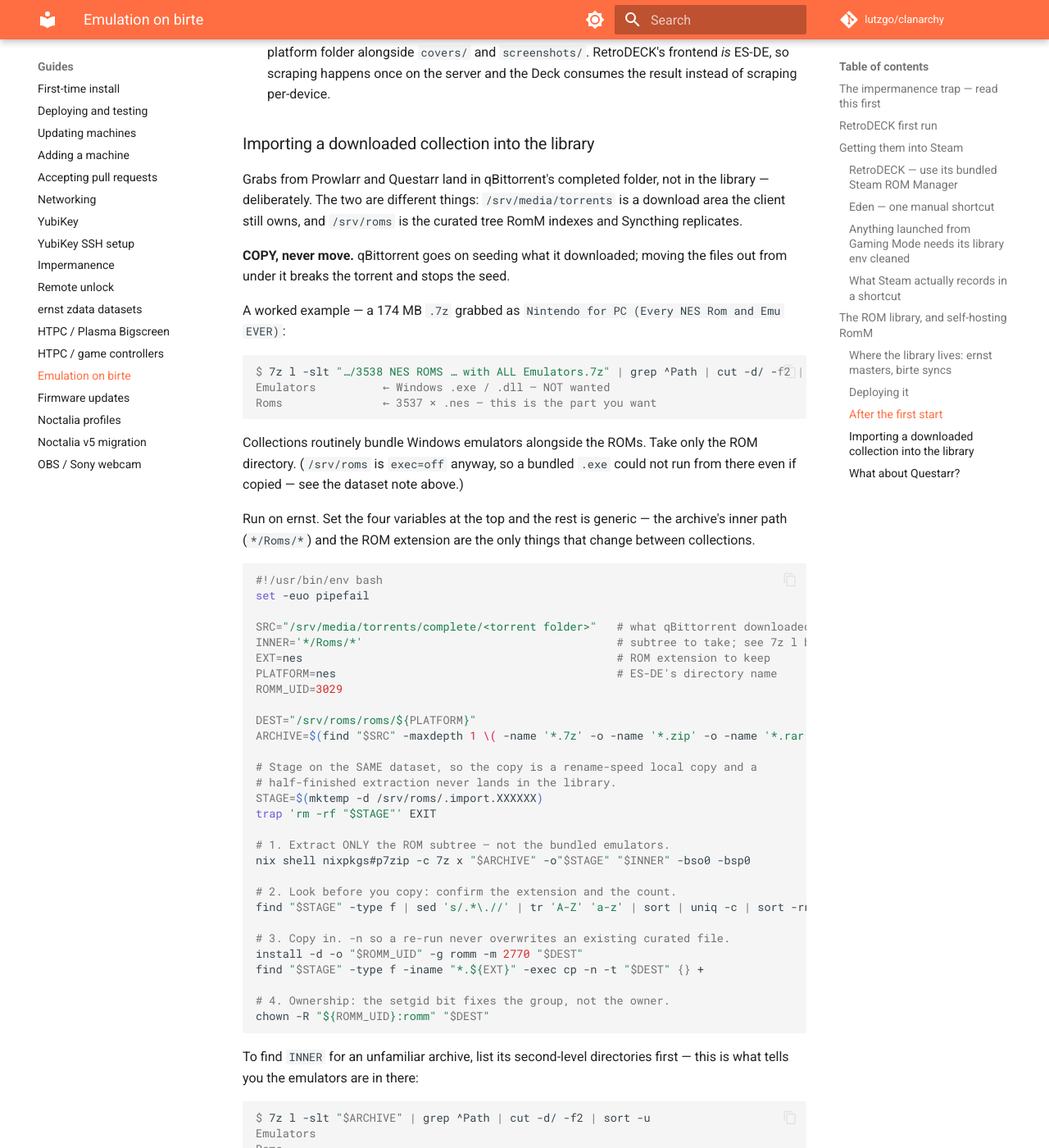
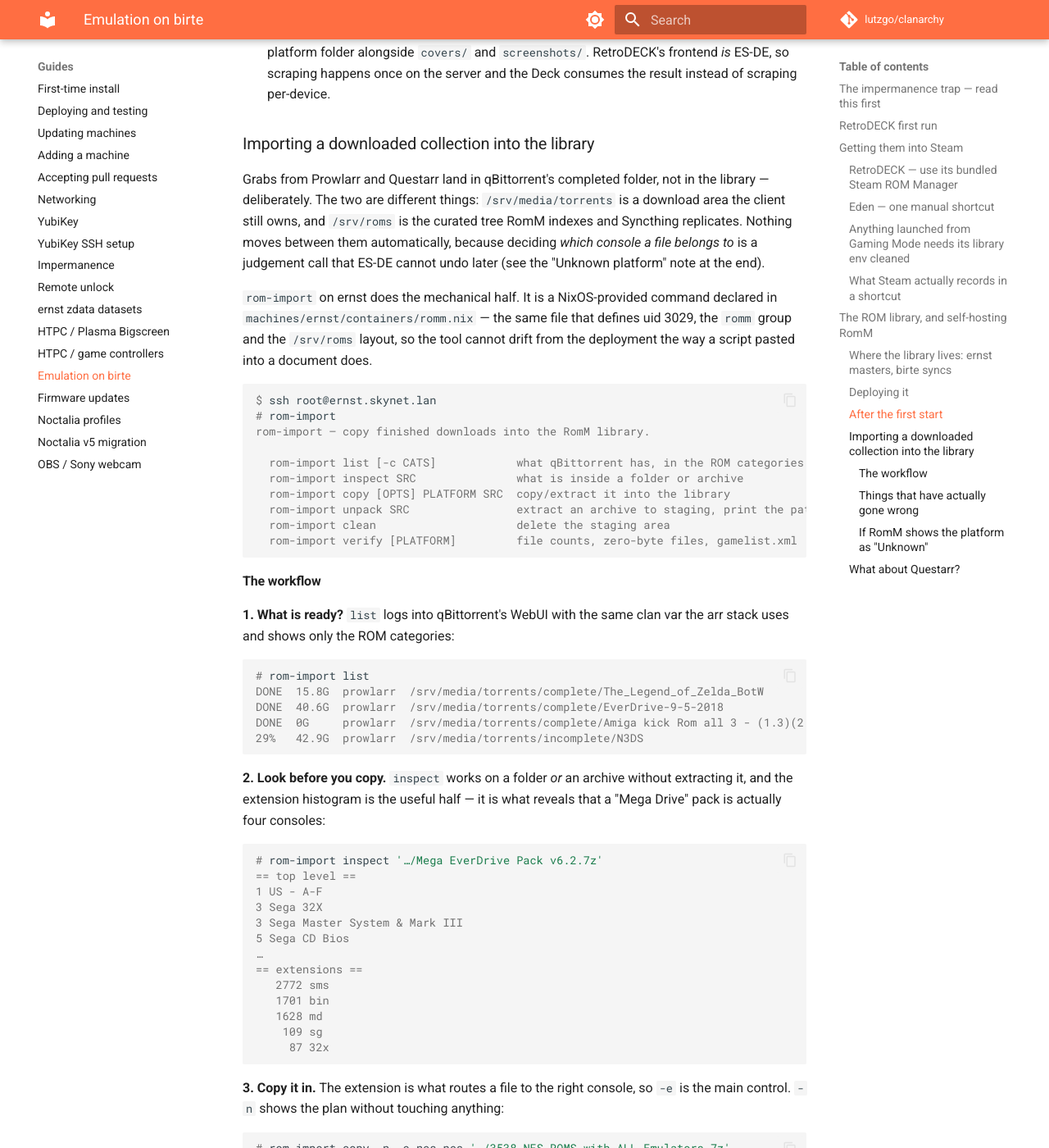
Before and after one commit to lutzgo/clanarchy, an MkDocs documentation site: the page built from docs/guides/birte-emulation.md, in a window 1280 px wide and 1400 px high, scrolled down 6008 px. Shown: the whole window at 82% size. Built offline with MkDocs 1.6.1 and Material for MkDocs 9.7.7, drawn with Linux system fonts in a browser that asks for light colours; comment, search, counter and statistics services are not loaded; some of the changed text lies outside the part shown.

Commit message:
Add a rom-import command for moving downloads into the ROM library (#130)
Grabs land in qBittorrent's completed folder and have to be curated into
/srv/roms by hand. The guide carried a copy-paste bash template with four
variables to edit, which repeated the deployment's constants (uid 3029, the
romm group, the roms/bios split) in prose where they could go stale, and got
the same four things wrong often enough to be worth encoding:

  - COPY, never move: qBittorrent goes on seeding what it downloaded.
  - Collections bundle emulators. A NES set shipped Windows binaries beside
    the ROMs; a Switch grab hid Ryujinx and Yuzu in the same archive as the
    game, and both reached the library. Nested archives now warn, because
    they cannot be blacklisted outright — for some systems a .zip is the ROM.
  - Ownership: a fresh directory is root:root and setgid fixes only the group.
  - Staging must be on the same dataset but outside roms/ and bios/, which
    are Syncthing folders and RomM's scan targets.

rom-import lives in containers/romm.nix, generated from the same let-bindings
the container is, so it cannot disagree with the deployment. Subcommands:
list (finished torrents in the ROM categories, via the qbittorrent-webui clan
var), inspect (extension histogram without extracting), copy, unpack/clean
for multi-console packs, verify.

It deliberately does not choose the platform. ES-DE on birte reads the
directory name literally, so that stays a human decision; the guide documents
mapping RomM's slug instead of renaming, with the five new mappings needed for
the EverDrive sets.

````diff
--- a/docs/guides/birte-emulation.md
+++ b/docs/guides/birte-emulation.md
@@ -273,88 +273,150 @@
 Grabs from Prowlarr and Questarr land in qBittorrent's completed folder, not in
 the library — deliberately. The two are different things: `/srv/media/torrents`
 is a download area the client still owns, and `/srv/roms` is the curated tree
-RomM indexes and Syncthing replicates.
+RomM indexes and Syncthing replicates. Nothing moves between them automatically,
+because deciding *which console a file belongs to* is a judgement call that ES-DE
+cannot undo later (see the "Unknown platform" note at the end).
 
-**COPY, never move.** qBittorrent goes on seeding what it downloaded; moving
-the files out from under it breaks the torrent and stops the seed.
-
-A worked example — a 174 MB `.7z` grabbed as
-`Nintendo for PC (Every NES Rom and Emu EVER)`:
+`rom-import` on ernst does the mechanical half. It is a NixOS-provided command
+declared in `machines/ernst/containers/romm.nix` — the same file that defines
+uid 3029, the `romm` group and the `/srv/roms` layout, so the tool cannot drift
+from the deployment the way a script pasted into a document does.
 
 ```console
-$ 7z l -slt "…/3538 NES ROMS … with ALL Emulators.7z" | grep ^Path | cut -d/ -f2 | sort -u
-Emulators          ← Windows .exe / .dll — NOT wanted
-Roms               ← 3537 × .nes — this is the part you want
+$ ssh root@ernst.skynet.lan
+# rom-import
+rom-import — copy finished downloads into the RomM library.
+
+  rom-import list [-c CATS]            what qBittorrent has, in the ROM categories
+  rom-import inspect SRC               what is inside a folder or archive
+  rom-import copy [OPTS] PLATFORM SRC  copy/extract it into the library
+  rom-import unpack SRC                extract an archive to staging, print the path
+  rom-import clean                     delete the staging area
+  rom-import verify [PLATFORM]         file counts, zero-byte files, gamelist.xml
 ```
 
-Collections routinely bundle Windows emulators alongside the ROMs. Take only
-the ROM directory. (`/srv/roms` is `exec=off` anyway, so a bundled `.exe` could
-not run from there even if copied — see the dataset note above.)
+#### The workflow
 
-Run on ernst. Set the four variables at the top and the rest is generic — the
-archive's inner path (`*/Roms/*`) and the ROM extension are the only things
-that change between collections.
+**1. What is ready?** `list` logs into qBittorrent's WebUI with the same clan
+var the arr stack uses and shows only the ROM categories:
+
+```console
+# rom-import list
+DONE  15.8G  prowlarr  /srv/media/torrents/complete/The_Legend_of_Zelda_BotW
+DONE  40.6G  prowlarr  /srv/media/torrents/complete/EverDrive-9-5-2018
+DONE  0G     prowlarr  /srv/media/torrents/complete/Amiga kick Rom all 3 - (1.3)(2.0)(3.1).rar
+29%   42.9G  prowlarr  /srv/media/torrents/incomplete/N3DS
+```
+
+**2. Look before you copy.** `inspect` works on a folder *or* an archive
+without extracting it, and the extension histogram is the useful half — it is
+what reveals that a "Mega Drive" pack is actually four consoles:
+
+```console
+# rom-import inspect '…/Mega EverDrive Pack v6.2.7z'
+== top level ==
+1 US - A-F
+3 Sega 32X
+3 Sega Master System & Mark III
+5 Sega CD Bios
+…
+== extensions ==
+   2772 sms
+   1701 bin
+   1628 md
+    109 sg
+     87 32x
+```
+
+**3. Copy it in.** The extension is what routes a file to the right console, so
+`-e` is the main control. `-n` shows the plan without touching anything:
+
+```console
+# rom-import copy -n -e nes nes '…/3538 NES ROMS with ALL Emulators.7z'
+```
+
+Sources are **copied, never moved** — qBittorrent goes on seeding what it
+downloaded, and moving files out from under it breaks the torrent.
+
+**4. Multi-console packs: unpack once, copy several times.** Running `copy`
+twice on one archive extracts it twice. `unpack` extracts to staging and prints
+the path, so each platform is one cheap pass over the same tree:
 
 ```bash
-#!/usr/bin/env bash
-set -euo pipefail
-
-SRC="/srv/media/torrents/complete/<torrent folder>"   # what qBittorrent downloaded
-INNER='*/Roms/*'                                      # subtree to take; see 7z l below
-EXT=nes                                               # ROM extension to keep
-PLATFORM=nes                                          # ES-DE's directory name
-ROMM_UID=3029
-
-DEST="/srv/roms/roms/${PLATFORM}"
-ARCHIVE=$(find "$SRC" -maxdepth 1 \( -name '*.7z' -o -name '*.zip' -o -name '*.rar' \) | head -1)
-
-# Stage on the SAME dataset, so the copy is a rename-speed local copy and a
-# half-finished extraction never lands in the library.
-STAGE=$(mktemp -d /srv/roms/.import.XXXXXX)
-trap 'rm -rf "$STAGE"' EXIT
-
-# 1. Extract ONLY the ROM subtree — not the bundled emulators.
-nix shell nixpkgs#p7zip -c 7z x "$ARCHIVE" -o"$STAGE" "$INNER" -bso0 -bsp0
-
-# 2. Look before you copy: confirm the extension and the count.
-find "$STAGE" -type f | sed 's/.*\.//' | tr 'A-Z' 'a-z' | sort | uniq -c | sort -rn | head -5
-
-# 3. Copy in. -n so a re-run never overwrites an existing curated file.
-install -d -o "$ROMM_UID" -g romm -m 2770 "$DEST"
-find "$STAGE" -type f -iname "*.${EXT}" -exec cp -n -t "$DEST" {} +
-
-# 4. Ownership: the setgid bit fixes the group, not the owner.
-chown -R "${ROMM_UID}:romm" "$DEST"
+d=$(rom-import unpack '…/Mega EverDrive Pack v6.2.7z')
+rom-import copy -e md,smd genesis      "$d"
+rom-import copy -e 32x    sega32x      "$d"
+rom-import copy -e sms    mastersystem "$d"
+rom-import copy -e sg,sc  sg-1000      "$d"
+rom-import clean
 ```
 
-To find `INNER` for an unfamiliar archive, list its second-level directories
-first — this is what tells you the emulators are in there:
+**5. Firmware goes to `bios/`, not `roms/`.** `-b` switches the destination
+tree — it is a separate Syncthing folder, and RetroDECK looks for BIOS images
+only there:
 
 ```console
-$ 7z l -slt "$ARCHIVE" | grep ^Path | cut -d/ -f2 | sort -u
-Emulators
-Roms
+# rom-import copy -b amiga '…/Amiga kick Rom all 3 - (1.3)(2.0)(3.1).rar'
 ```
 
-Then **Scan** in RomM. Check afterwards:
+**6. Scan in RomM**, then `rom-import verify` for the whole library.
 
-```bash
-find "/srv/roms/roms/${PLATFORM}" -type f | wc -l          # matches step 2's count
-find "/srv/roms/roms/${PLATFORM}" -type f -size 0 | wc -l  # must be 0
-find /srv/roms/roms -name gamelist.xml                     # ES-DE export produced metadata
+#### Things that have actually gone wrong
+
+- **Collections bundle emulators.** A NES set shipped a Windows `Emulators/`
+  directory beside `Roms/`; a Switch grab hid Ryujinx *and* Yuzu inside the
+  same `.7z` as the game, and both landed in the library because the copy was
+  unfiltered. `copy` now warns when a nested archive matches, but the real fix
+  is passing `-e` with the ROM extension. (`/srv/roms` is `exec=off`, so a
+  bundled `.exe` could not run from there even if copied — see the dataset note
+  above — but it still pollutes the scan and gets replicated to birte.)
+- **`.rar` needs `unar`, not `7z`.** p7zip 17.x dropped the non-free Rar codec,
+  so `7z l` reports `Can not open the file as archive` on a perfectly good RAR.
+  `rom-import` dispatches to `lsar`/`unar` by extension; if you are doing it by
+  hand, do the same.
+- **The library is flat per platform.** Two files with the same basename in
+  different subdirectories of one archive collapse into one, and `cp -n` keeps
+  whichever it saw first. This is usually a regional or "unpadded" duplicate
+  and is fine — the Virtual Boy pack matched 427 files and landed 354 for
+  exactly that reason — but `copy` prints a `note:` line rather than hiding it.
+- **`du -sh` misleads.** `zdata/roms` is zstd-compressed, so 3537 NES ROMs
+  report **691M apparent / 366M on disk**. `verify` prints both, plus a
+  zero-byte count, which are the honest numbers.
+- **Ownership.** A fresh platform directory is `root:root`, and the setgid bit
+  fixes the *group* of new files, never the owner. `copy` chowns to 3029 after
+  every import; without that, RomM cannot write its resources beside the ROMs.
+
+#### If RomM shows the platform as "Unknown"
+
+The folder name is not one of RomM's slugs. **Do not rename the folder** — ES-DE
+on birte reads that name literally and cannot be remapped. Map it on RomM's side
+instead, in `/srv/state/romm/config/config.yml`:
+
+```yaml
+system:
+  platforms:
+    gc: ngc                    # ES-DE name : RomM slug
+    psx: ps
+    sega32x: sega32
+    atarilynx: lynx
+    mastersystem: sms
+    ngp: neo-geo-pocket
+    ngpc: neo-geo-pocket-color
+    sg-1000: sg1000
 ```
 
-Do not judge the result by `du -sh` alone: `zdata/roms` is zstd-compressed, so
-a real import of 3537 NES ROMs reports **691M apparent / 366M on disk**. Use
-the file count and a zero-byte check instead.
+RomM re-reads `config.yml` live, so no restart is needed — confirm with:
 
-and the files appear on birte under `/games/retrodeck/roms/nes/` once Syncthing
-catches up.
+```console
+# podman exec romm python -c 'from config.config_manager import config_manager as cm; print(cm.get_config().PLATFORMS_BINDING)'
+```
 
-If the platform shows as **"Unknown"** in RomM, the folder name is not one of
-its slugs — add a `system.platforms` mapping in
-`/srv/state/romm/config/config.yml` and restart `podman-romm`. Do not rename the
-folder: ES-DE reads that name literally and cannot be remapped.
+A quick way to find the slug RomM wants: it pre-creates a directory for every
+platform it knows, so `ls -d /srv/roms/roms/*lynx*` answers the question
+directly.
+
+The files appear on birte under `/games/retrodeck/roms/<platform>/` once
+Syncthing catches up.
 
 ### What about Questarr?
 
````
Also changed, not shown: CLAUDE.md (+2 -1 lines), 2 other files.
